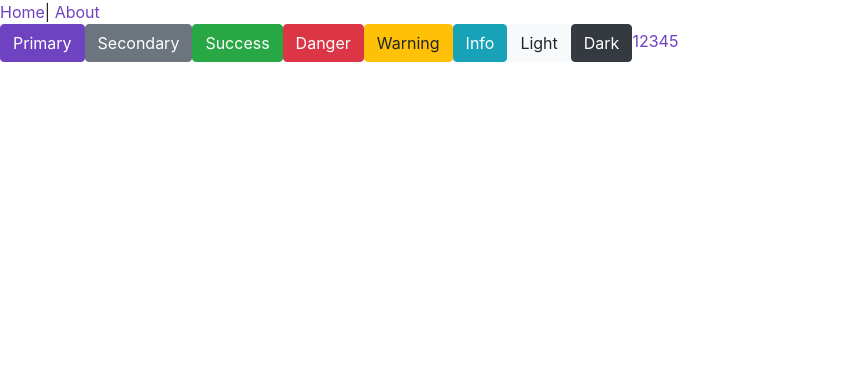
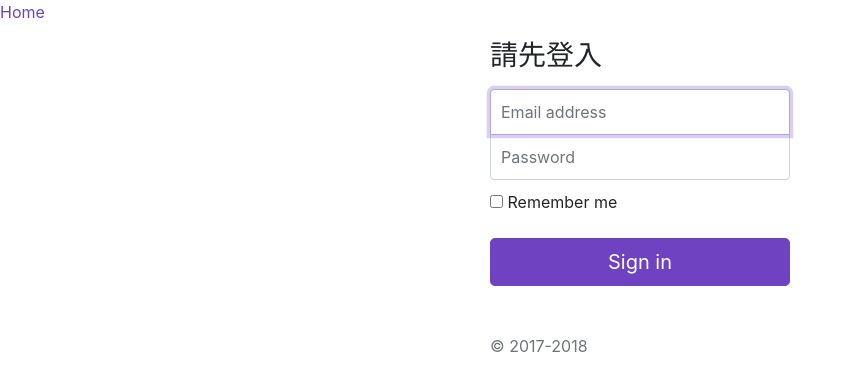
Before and after one commit to asd8116/ec-exercise, a Vue app: page /#/login in a window 1280 px wide. Shown: the top 390 px of the page, without its empty margins (0-856 px from the left). Built offline with nearby package versions, Linux system fonts and the light colour scheme; no server answers.

Commit message:
Add login action

```diff
--- a/src/App.vue
+++ b/src/App.vue
@@ -1,19 +1,9 @@
 <template>
   <div id="app">
     <div id="nav">
-      <router-link to="/">Home</router-link>|
-      <router-link to="/about">About</router-link>
+      <router-link to="/">Home</router-link>
     </div>
     <router-view />
-    <button type="button" class="btn btn-primary">Primary</button>
-    <button type="button" class="btn btn-secondary">Secondary</button>
-    <button type="button" class="btn btn-success">Success</button>
-    <button type="button" class="btn btn-danger">Danger</button>
-    <button type="button" class="btn btn-warning">Warning</button>
-    <button type="button" class="btn btn-info">Info</button>
-    <button type="button" class="btn btn-light">Light</button>
-    <button type="button" class="btn btn-dark">Dark</button>
-    <a href="#">12345</a>
   </div>
 </template>
 
--- a/src/components/HelloWorld.vue
+++ b/src/components/HelloWorld.vue
@@ -1,56 +1,6 @@
 <template>
   <div class="hello">
-    <h1>{{ msg }}</h1>
-    <p>
-      For a guide and recipes on how to configure / customize this project,
-      <br />check out the
-      <a href="https://cli.vuejs.org" target="_blank" rel="noopener">vue-cli documentation</a>.
-    </p>
-    <h3>Installed CLI Plugins</h3>
-    <ul>
-      <li>
-        <a href="https://github.com/vuejs/vue-cli/tree/dev/packages/%40vue/cli-plugin-babel" target="_blank" rel="noopener">babel</a>
-      </li>
-      <li>
-        <a href="https://github.com/vuejs/vue-cli/tree/dev/packages/%40vue/cli-plugin-eslint" target="_blank" rel="noopener">eslint</a>
-      </li>
-    </ul>
-    <h3>Essential Links</h3>
-    <ul>
-      <li>
-        <a href="https://vuejs.org" target="_blank" rel="noopener">Core Docs</a>
-      </li>
-      <li>
-        <a href="https://forum.vuejs.org" target="_blank" rel="noopener">Forum</a>
-      </li>
-      <li>
-        <a href="https://chat.vuejs.org" target="_blank" rel="noopener">Community Chat</a>
-      </li>
-      <li>
-        <a href="https://twitter.com/vuejs" target="_blank" rel="noopener">Twitter</a>
-      </li>
-      <li>
-        <a href="https://news.vuejs.org" target="_blank" rel="noopener">News</a>
-      </li>
-    </ul>
-    <h3>Ecosystem</h3>
-    <ul>
-      <li>
-        <a href="https://router.vuejs.org" target="_blank" rel="noopener">vue-router</a>
-      </li>
-      <li>
-        <a href="https://vuex.vuejs.org" target="_blank" rel="noopener">vuex</a>
-      </li>
-      <li>
-        <a href="https://github.com/vuejs/vue-devtools#vue-devtools" target="_blank" rel="noopener">vue-devtools</a>
-      </li>
-      <li>
-        <a href="https://vue-loader.vuejs.org" target="_blank" rel="noopener">vue-loader</a>
-      </li>
-      <li>
-        <a href="https://github.com/vuejs/awesome-vue" target="_blank" rel="noopener">awesome-vue</a>
-      </li>
-    </ul>
+    <a href="#" @click.prevent="signout">登出</a>
   </div>
 </template>
 
@@ -59,6 +9,18 @@
   name: 'HelloWorld',
   props: {
     msg: String
+  },
+  methods: {
+    signout() {
+      const api = `${process.env.VUE_APP_APIPATH}/logout`
+      const vm = this
+      this.$http.post(api).then(response => {
+        console.log(response.data)
+        if (response.data.success) {
+          vm.$router.push('/login')
+        }
+      })
+    }
   }
 }
 </script>
--- a/src/router.js
+++ b/src/router.js
@@ -1,6 +1,5 @@
 import Vue from 'vue'
 import Router from 'vue-router'
-import Home from './views/Home.vue'
 
 Vue.use(Router)
 
@@ -8,16 +7,13 @@
   routes: [
     {
       path: '/',
-      name: 'home',
-      component: Home
+      name: 'Home',
+      component: () => import('@/views/Home.vue')
     },
     {
-      path: '/about',
-      name: 'about',
-      // route level code-splitting
-      // this generates a separate chunk (about.[hash].js) for this route
-      // which is lazy-loaded when the route is visited.
-      component: () => import(/* webpackChunkName: "about" */ './views/About.vue')
+      path: '/login',
+      name: 'Login',
+      component: () => import('@/views/Login')
     }
   ]
 })
--- a/src/views/Home.vue
+++ b/src/views/Home.vue
@@ -1,6 +1,5 @@
 <template>
   <div class="home">
-    <img alt="Vue logo" src="../assets/logo.png" />
     <HelloWorld msg="Welcome to Your Vue.js App" />
   </div>
 </template>
--- /dev/null
+++ b/src/views/Login.vue
@@ -0,0 +1,89 @@
+<template>
+  <div>
+    <form class="form-signin" @submit.prevent="signin">
+      <h1 class="h3 mb-3 font-weight-normal">請先登入</h1>
+      <label for="inputEmail" class="sr-only">Email address</label>
+      <input type="email" id="inputEmail" class="form-control" placeholder="Email address" v-model="user.username" required autofocus />
+      <label for="inputPassword" class="sr-only">Password</label>
+      <input type="password" id="inputPassword" class="form-control" v-model="user.password" placeholder="Password" required />
+      <div class="checkbox mb-3">
+        <label>
+          <input type="checkbox" value="remember-me" /> Remember me
+        </label>
+      </div>
+      <button class="btn btn-lg btn-primary btn-block" type="submit">Sign in</button>
+      <p class="mt-5 mb-3 text-muted">&copy; 2017-2018</p>
+    </form>
+  </div>
+</template>
+
+<script>
+export default {
+  name: 'Login',
+  data() {
+    return {
+      user: {
+        username: '',
+        password: ''
+      }
+    }
+  },
+  methods: {
+    signin() {
+      const api = `${process.env.VUE_APP_APIPATH}/signin`
+      const vm = this
+      this.$http.post(api, vm.user).then(response => {
+        console.log(response.data)
+        if (response.data.success) {
+          vm.$router.push('/')
+        }
+      })
+    }
+  }
+}
+</script>
+
+<style scoped>
+html,
+body {
+  height: 100%;
+}
+body {
+  display: -ms-flexbox;
+  display: flex;
+  -ms-flex-align: center;
+  align-items: center;
+  padding-top: 40px;
+  padding-bottom: 40px;
+  background-color: #f5f5f5;
+}
+.form-signin {
+  width: 100%;
+  max-width: 330px;
+  padding: 15px;
+  margin: auto;
+}
+.form-signin .checkbox {
+  font-weight: 400;
+}
+.form-signin .form-control {
+  position: relative;
+  box-sizing: border-box;
+  height: auto;
+  padding: 10px;
+  font-size: 16px;
+}
+.form-signin .form-control:focus {
+  z-index: 2;
+}
+.form-signin input[type='email'] {
+  margin-bottom: -1px;
+  border-bottom-right-radius: 0;
+  border-bottom-left-radius: 0;
+}
+.form-signin input[type='password'] {
+  margin-bottom: 10px;
+  border-top-left-radius: 0;
+  border-top-right-radius: 0;
+}
+</style>
```
